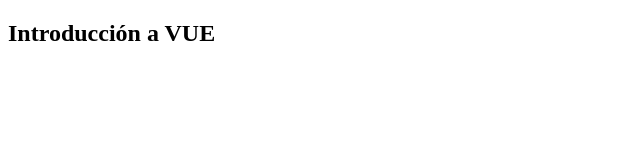
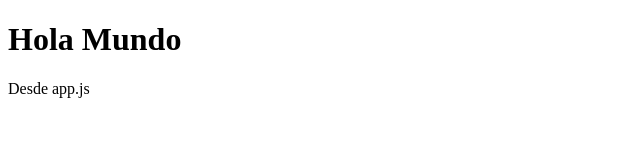
Before and after one commit to saaralozano/intro-vue, a plain HTML site: page index.html in a window 1280 px wide. Shown: the whole page, without its empty margins (0-640 px from the left). Drawn offline with nearby package versions, Linux system fonts and the light colour scheme.

Commit message:
Vue mediante CDN

```diff
--- /dev/null
+++ b/app.js
@@ -0,0 +1,11 @@
+
+const { createApp, ref } = Vue;
+
+const app = createApp({
+    template: `
+    <h1>Hola Mundo</h1>
+    <p>Desde app.js</p>
+    `
+});
+
+app.mount('#myApp')
--- a/index.html
+++ b/index.html
@@ -9,9 +9,10 @@
 
 <body>
 
-    <h2>Introducción a VUE</h2>
+    <div id="myApp"></div>
 
     <script src="https://unpkg.com/vue@3/dist/vue.global.js"></script>
+    <script src="app.js"></script>
 </body>
 
 </html>
```
